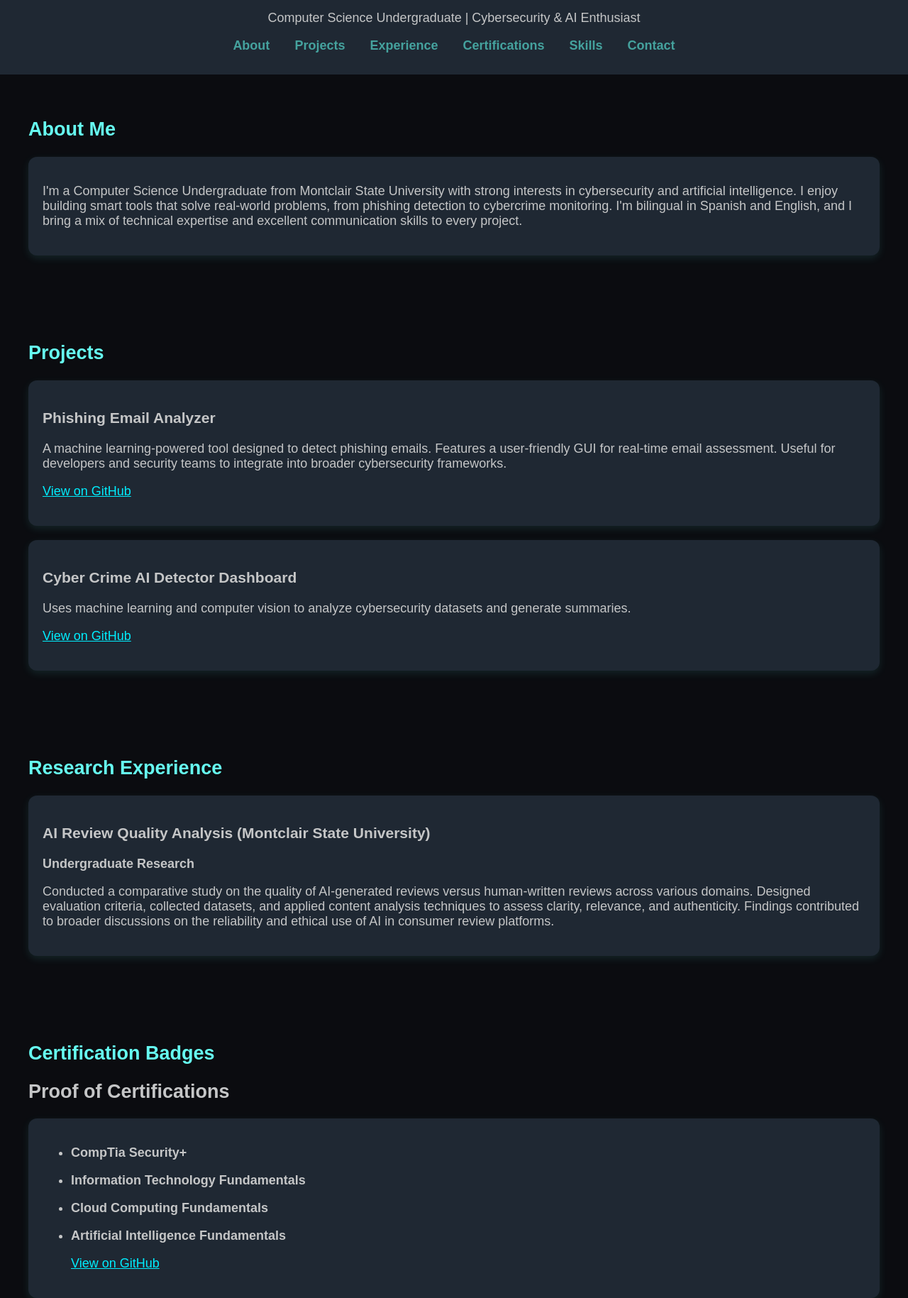
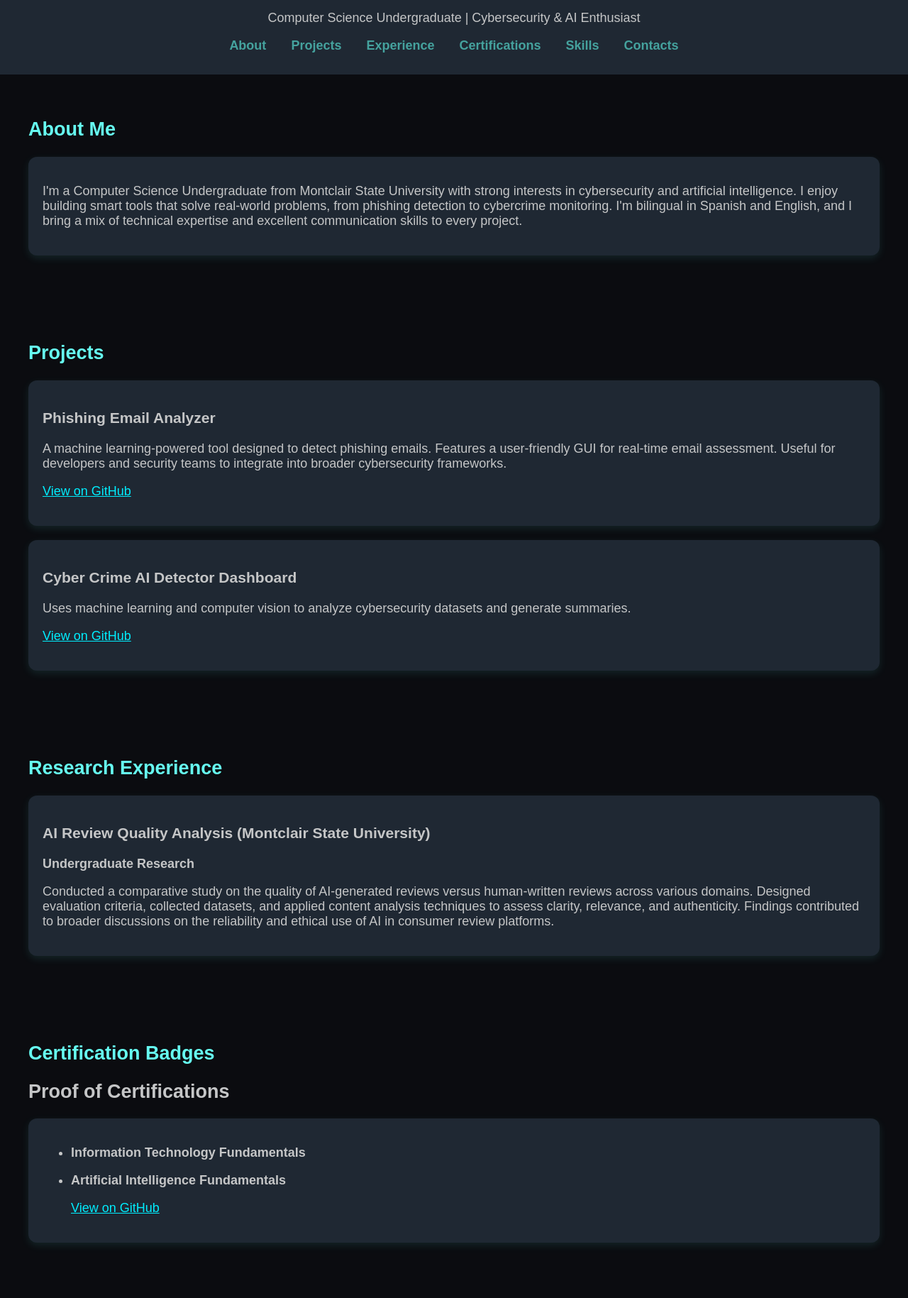
Before and after one commit to marlyn13-cloud/Portfolio, a plain HTML site: page index.html in a window 1280 px wide. Shown: the part 75-1904 px from the top of the page at 71% size. Drawn offline with Linux system fonts and the light colour scheme.

Commit message:
index.html

```diff
--- a/index.html
+++ b/index.html
@@ -134,7 +134,7 @@
         <a href="#Experience">Experience</a>
         <a href="#Certifications">Certifications</a>
         <a href="#Skills">Skills</a>
-        <a href="#Contacts">Contact</a>
+        <a href="#Contacts">Contacts</a>
     </nav>
   </header>
 
@@ -173,14 +173,8 @@
     <h1>Proof of Certifications</h1>
     <div class="card">
         <ul>
-          <li>
-            <p><strong> CompTia Security+ </strong></p>
-          </li>
             <li>
             <p><strong>Information Technology Fundamentals</strong></p>
-            </li>
-            <li>
-            <p><strong>Cloud Computing Fundamentals</strong></h1>
             </li>
             <li>
             <p><strong>Artificial Intelligence Fundamentals</strong></p>
@@ -255,7 +249,7 @@
     </div>
   </section>
 
-  <section id="contact">
+  <section id="contacts">
     <h2>Contact</h2>
     <div class="card">
       <div class="contact-item">
```
